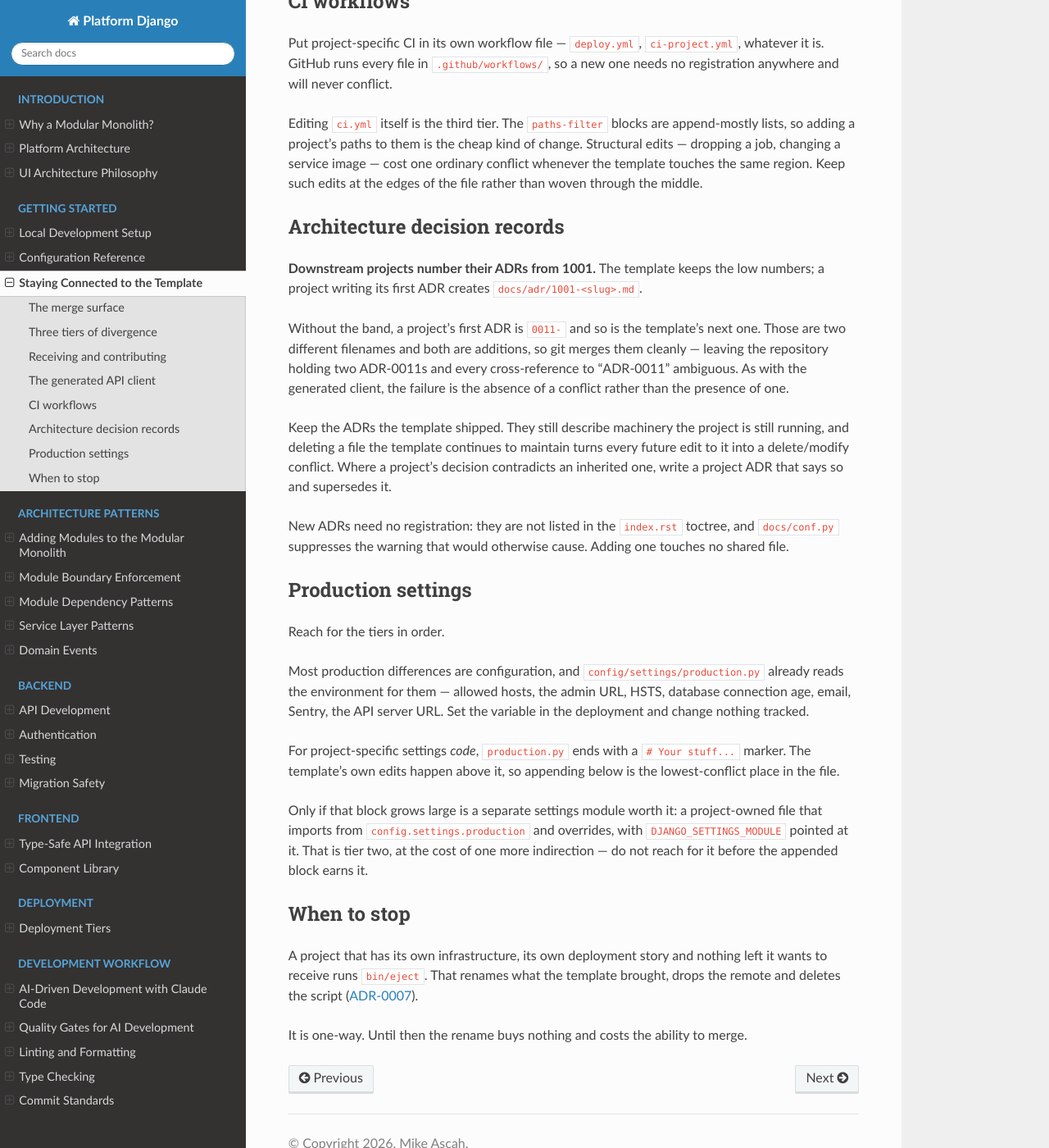
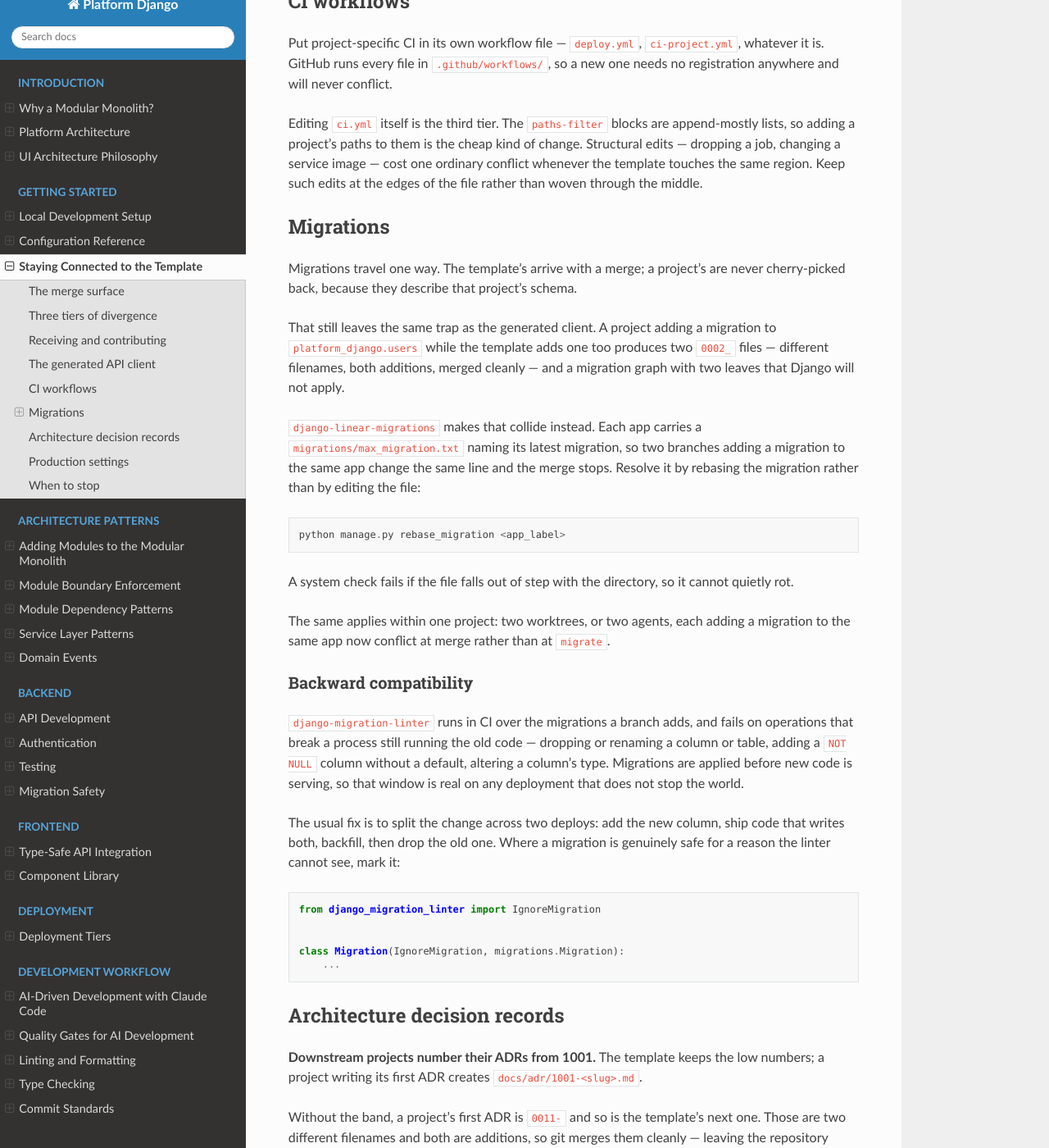
Before and after one commit to mascah/platform-django, a Sphinx documentation site: the page built from docs/1-getting-started/staying-connected.rst, in a window 1280 px wide and 1400 px high, scrolled down 2216 px. Shown: the whole window at 82% size. Built offline with Sphinx 7.4.7 and the Read the Docs theme 3.1.0, drawn with Linux system fonts in a browser that asks for light colours.

Commit message:
feat: make migrations linear and gate them on backward compatibility
Two failure modes, neither of which announces itself.

A migration that drops a column, renames one, adds NOT NULL without a default
or alters a type breaks any process still running the old code. Migrations are
applied before new code is serving, so that window exists on every deployment
that does not stop the world. django-migration-linter fails CI on those
operations, scoped to the migrations the branch added so an existing backlog is
never re-flagged.

Two branches adding a migration to the same app produce two 0002_ files.
Different filenames, both additions, merged cleanly by git — and a migration
graph with two leaves that Django will not apply. This is the failure mode
staying-connected.rst already describes for the generated client and for
ADR-0011: the absence of a conflict rather than the presence of one.
django-linear-migrations gives each app a max_migration.txt naming its latest
migration, so the two branches change the same line and the merge stops. That
covers a project against the template, and — the case this repo actually hits
every day — one worktree against another.

`just lintmigrations` exists because the bare command is a trap: unscoped, the
linter walks every migration in the project including third-party ones it cannot
sqlmigrate, and allauth's mfa migration raises rather than reporting. The recipe
always passes the diff scope. Same reasoning as `just openapi`.

Verified both tools are not blind, with a probe migration dropping User.name:
linear-migrations fails the system check (dlm.E004) on the stale
max_migration.txt; with that corrected the linter reports
`DROPPING columns (table: users_user, column: name)` and exits 1. Probe removed.

`lefthook run pre-commit --all-files` — 18 checks pass. `uv run pytest` — 81
passed. `uv run lint-imports` — 3 contracts kept.

Co-Authored-By: Claude Opus 5 (1M context) <noreply@anthropic.com>

```diff
--- a/docs/1-getting-started/staying-connected.rst
+++ b/docs/1-getting-started/staying-connected.rst
@@ -116,6 +116,49 @@ change. Structural edits --- dropping a job, changing a service image --- cost
 one ordinary conflict whenever the template touches the same region. Keep such
 edits at the edges of the file rather than woven through the middle.
 
+Migrations
+----------
+
+Migrations travel one way. The template's arrive with a merge; a project's are
+never cherry-picked back, because they describe that project's schema.
+
+That still leaves the same trap as the generated client. A project adding a
+migration to ``platform_django.users`` while the template adds one too produces
+two ``0002_`` files --- different filenames, both additions, merged cleanly ---
+and a migration graph with two leaves that Django will not apply.
+
+``django-linear-migrations`` makes that collide instead. Each app carries a
+``migrations/max_migration.txt`` naming its latest migration, so two branches
+adding a migration to the same app change the same line and the merge stops.
+Resolve it by rebasing the migration rather than by editing the file::
+
+    python manage.py rebase_migration <app_label>
+
+A system check fails if the file falls out of step with the directory, so it
+cannot quietly rot.
+
+The same applies within one project: two worktrees, or two agents, each adding a
+migration to the same app now conflict at merge rather than at ``migrate``.
+
+Backward compatibility
+^^^^^^^^^^^^^^^^^^^^^^
+
+``django-migration-linter`` runs in CI over the migrations a branch adds, and
+fails on operations that break a process still running the old code --- dropping
+or renaming a column or table, adding a ``NOT NULL`` column without a default,
+altering a column's type. Migrations are applied before new code is serving, so
+that window is real on any deployment that does not stop the world.
+
+The usual fix is to split the change across two deploys: add the new column,
+ship code that writes both, backfill, then drop the old one. Where a migration
+is genuinely safe for a reason the linter cannot see, mark it::
+
+    from django_migration_linter import IgnoreMigration
+
+
+    class Migration(IgnoreMigration, migrations.Migration):
+        ...
+
 Architecture decision records
 -----------------------------
 
```
Also changed, not shown: lefthook.yml (+17 -0 lines), pyproject.toml (+12 -0 lines), 5 other files.
